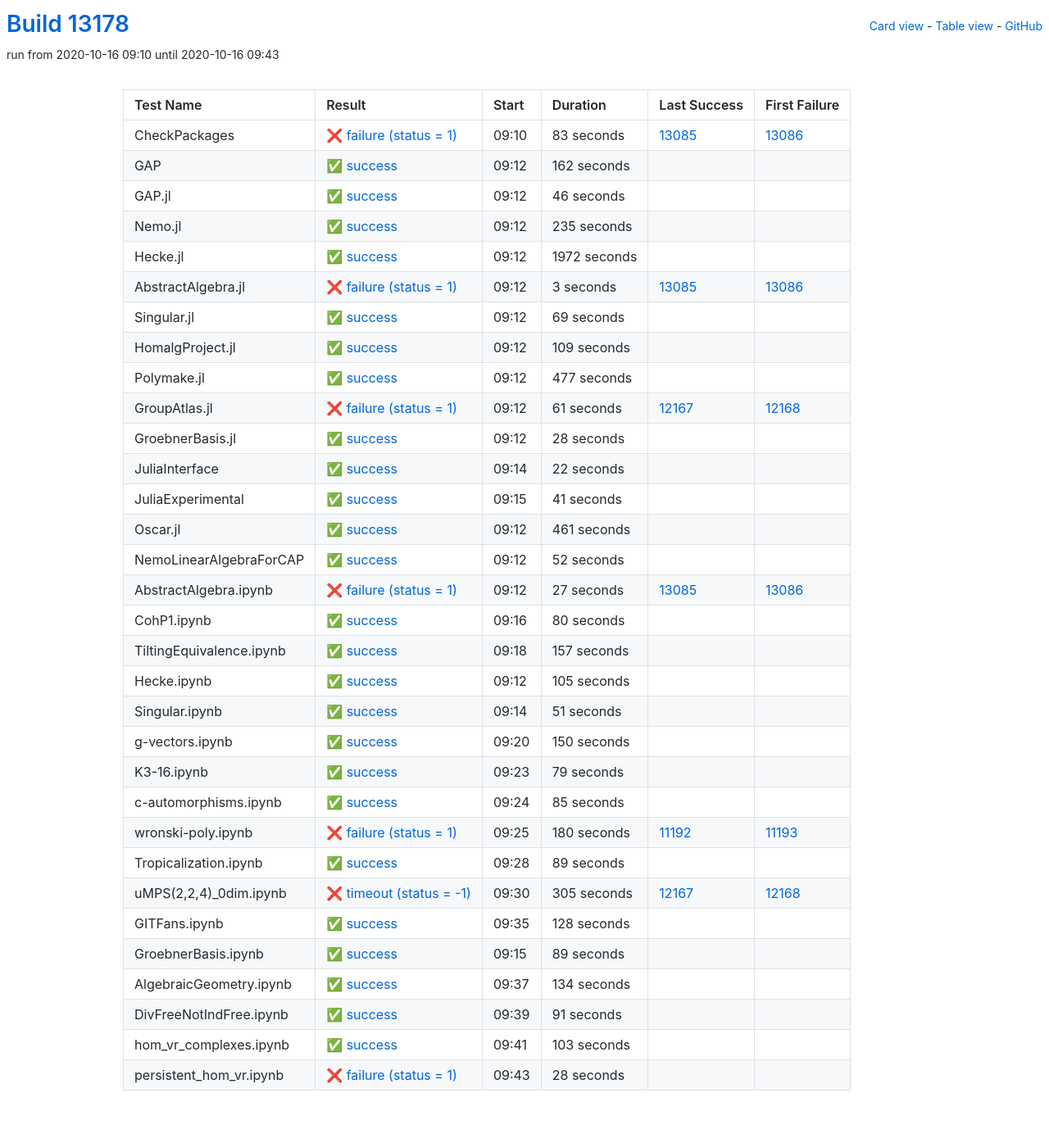
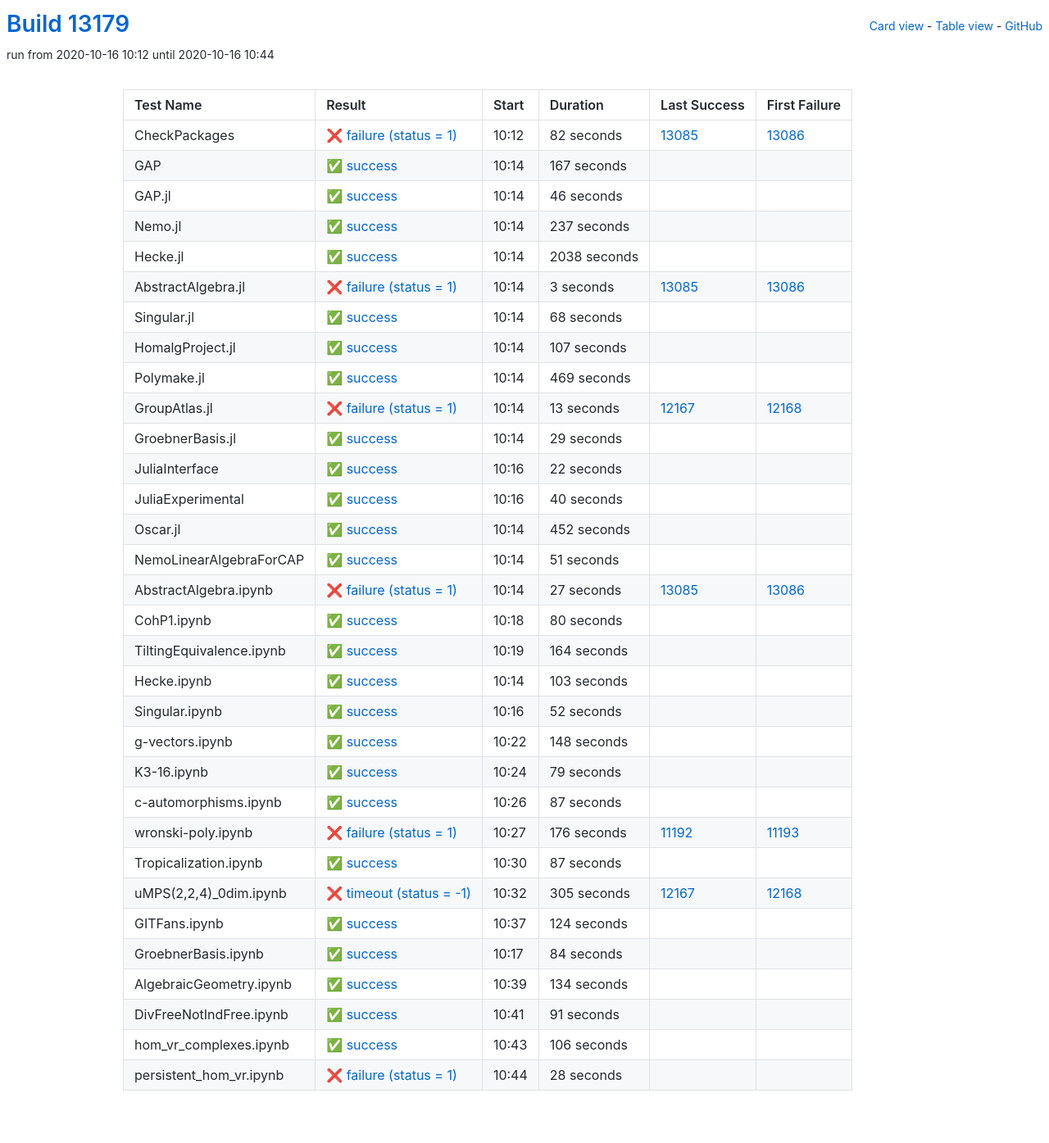
Before and after one commit to oscar-system/oscar-ci-status, a Jekyll site: the page built from table.html, in a window 1280 px wide. Shown: the whole page at 82% size. Built offline with Jekyll 4.4.1, drawn with Linux system fonts in a browser that asks for light colours.

Commit message:
Build #13179

```diff
--- a/_data/ci.yml
+++ b/_data/ci.yml
@@ -1,6 +1,6 @@
 ---
-build: 13178
-build_url: https://oscarci.mathematik.uni-kl.de/job/oscar/13178/
+build: 13179
+build_url: https://oscarci.mathematik.uni-kl.de/job/oscar/13179/
 job: oscar
 organization: oscar-system
 repo: oscar-ci-status
@@ -8,32 +8,32 @@
 tests:
 - name: CheckPackages
   id: checkpackages
-  log: https://oscarci.mathematik.uni-kl.de/job/oscar/13178/artifact/logs/build-13178/CheckPackages.log
-  start: 2020-10-16 09:10
+  log: https://oscarci.mathematik.uni-kl.de/job/oscar/13179/artifact/logs/build-13179/CheckPackages.log
+  start: 2020-10-16 10:12
   success: false
   exitcode: 1
   status: failure
-  duration: 83
+  duration: 82
   last_success: 13085
   last_success_url: https://oscarci.mathematik.uni-kl.de/job/oscar/13085/
   first_failure: 13086
   first_failure_url: https://oscarci.mathematik.uni-kl.de/job/oscar/13086/
 - name: GAP
   id: gap
-  log: https://oscarci.mathematik.uni-kl.de/job/oscar/13178/artifact/logs/build-13178/GAP.log
-  start: 2020-10-16 09:12
+  log: https://oscarci.mathematik.uni-kl.de/job/oscar/13179/artifact/logs/build-13179/GAP.log
+  start: 2020-10-16 10:14
   success: true
   exitcode: 0
   status: success
-  duration: 162
+  duration: 167
   last_success: false
   last_success_url:
   first_failure: false
   first_failure_url:
 - name: GAP.jl
   id: gap-jl
-  log: https://oscarci.mathematik.uni-kl.de/job/oscar/13178/artifact/logs/build-13178/GAP.jl.log
-  start: 2020-10-16 09:12
+  log: https://oscarci.mathematik.uni-kl.de/job/oscar/13179/artifact/logs/build-13179/GAP.jl.log
+  start: 2020-10-16 10:14
   success: true
   exitcode: 0
   status: success
@@ -44,32 +44,32 @@
   first_failure_url:
 - name: Nemo.jl
   id: nemo-jl
-  log: https://oscarci.mathematik.uni-kl.de/job/oscar/13178/artifact/logs/build-13178/Nemo.jl.log
-  start: 2020-10-16 09:12
+  log: https://oscarci.mathematik.uni-kl.de/job/oscar/13179/artifact/logs/build-13179/Nemo.jl.log
+  start: 2020-10-16 10:14
   success: true
   exitcode: 0
   status: success
-  duration: 235
+  duration: 237
   last_success: false
   last_success_url:
   first_failure: false
   first_failure_url:
 - name: Hecke.jl
   id: hecke-jl
-  log: https://oscarci.mathematik.uni-kl.de/job/oscar/13178/artifact/logs/build-13178/Hecke.jl.log
-  start: 2020-10-16 09:12
+  log: https://oscarci.mathematik.uni-kl.de/job/oscar/13179/artifact/logs/build-13179/Hecke.jl.log
+  start: 2020-10-16 10:14
   success: true
   exitcode: 0
   status: success
-  duration: 1972
+  duration: 2038
   last_success: false
   last_success_url:
   first_failure: false
   first_failure_url:
 - name: AbstractAlgebra.jl
   id: abstractalgebra-jl
-  log: https://oscarci.mathematik.uni-kl.de/job/oscar/13178/artifact/logs/build-13178/AbstractAlgebra.jl.log
-  start: 2020-10-16 09:12
+  log: https://oscarci.mathematik.uni-kl.de/job/oscar/13179/artifact/logs/build-13179/AbstractAlgebra.jl.log
+  start: 2020-10-16 10:14
   success: false
   exitcode: 1
   status: failure
@@ -80,68 +80,68 @@
   first_failure_url: https://oscarci.mathematik.uni-kl.de/job/oscar/13086/
 - name: Singular.jl
   id: singular-jl
-  log: https://oscarci.mathematik.uni-kl.de/job/oscar/13178/artifact/logs/build-13178/Singular.jl.log
-  start: 2020-10-16 09:12
+  log: https://oscarci.mathematik.uni-kl.de/job/oscar/13179/artifact/logs/build-13179/Singular.jl.log
+  start: 2020-10-16 10:14
   success: true
   exitcode: 0
   status: success
-  duration: 69
+  duration: 68
   last_success: false
   last_success_url:
   first_failure: false
   first_failure_url:
 - name: HomalgProject.jl
   id: homalgproject-jl
-  log: https://oscarci.mathematik.uni-kl.de/job/oscar/13178/artifact/logs/build-13178/HomalgProject.jl.log
-  start: 2020-10-16 09:12
+  log: https://oscarci.mathematik.uni-kl.de/job/oscar/13179/artifact/logs/build-13179/HomalgProject.jl.log
+  start: 2020-10-16 10:14
   success: true
   exitcode: 0
   status: success
-  duration: 109
+  duration: 107
   last_success: false
   last_success_url:
   first_failure: false
   first_failure_url:
 - name: Polymake.jl
   id: polymake-jl
-  log: https://oscarci.mathematik.uni-kl.de/job/oscar/13178/artifact/logs/build-13178/Polymake.jl.log
-  start: 2020-10-16 09:12
+  log: https://oscarci.mathematik.uni-kl.de/job/oscar/13179/artifact/logs/build-13179/Polymake.jl.log
+  start: 2020-10-16 10:14
   success: true
   exitcode: 0
   status: success
-  duration: 477
+  duration: 469
   last_success: false
   last_success_url:
   first_failure: false
   first_failure_url:
 - name: GroupAtlas.jl
   id: groupatlas-jl
-  log: https://oscarci.mathematik.uni-kl.de/job/oscar/13178/artifact/logs/build-13178/GroupAtlas.jl.log
-  start: 2020-10-16 09:12
+  log: https://oscarci.mathematik.uni-kl.de/job/oscar/13179/artifact/logs/build-13179/GroupAtlas.jl.log
+  start: 2020-10-16 10:14
   success: false
   exitcode: 1
   status: failure
-  duration: 61
+  duration: 13
   last_success: 12167
   last_success_url: https://oscarci.mathematik.uni-kl.de/job/oscar/12167/
   first_failure: 12168
   first_failure_url: https://oscarci.mathematik.uni-kl.de/job/oscar/12168/
 - name: GroebnerBasis.jl
   id: groebnerbasis-jl
-  log: https://oscarci.mathematik.uni-kl.de/job/oscar/13178/artifact/logs/build-13178/GroebnerBasis.jl.log
-  start: 2020-10-16 09:12
+  log: https://oscarci.mathematik.uni-kl.de/job/oscar/13179/artifact/logs/build-13179/GroebnerBasis.jl.log
+  start: 2020-10-16 10:14
   success: true
   exitcode: 0
   status: success
-  duration: 28
+  duration: 29
   last_success: false
   last_success_url:
   first_failure: false
   first_failure_url:
 - name: JuliaInterface
   id: juliainterface
-  log: https://oscarci.mathematik.uni-kl.de/job/oscar/13178/artifact/logs/build-13178/JuliaInterface.log
-  start: 2020-10-16 09:14
+  log: https://oscarci.mathematik.uni-kl.de/job/oscar/13179/artifact/logs/build-13179/JuliaInterface.log
+  start: 2020-10-16 10:16
   success: true
   exitcode: 0
   status: success
@@ -152,44 +152,44 @@
   first_failure_url:
 - name: JuliaExperimental
   id: juliaexperimental
-  log: https://oscarci.mathematik.uni-kl.de/job/oscar/13178/artifact/logs/build-13178/JuliaExperimental.log
-  start: 2020-10-16 09:15
+  log: https://oscarci.mathematik.uni-kl.de/job/oscar/13179/artifact/logs/build-13179/JuliaExperimental.log
+  start: 2020-10-16 10:16
   success: true
   exitcode: 0
   status: success
-  duration: 41
+  duration: 40
   last_success: false
   last_success_url:
   first_failure: false
   first_failure_url:
 - name: Oscar.jl
   id: oscar-jl
-  log: https://oscarci.mathematik.uni-kl.de/job/oscar/13178/artifact/logs/build-13178/Oscar.jl.log
-  start: 2020-10-16 09:12
+  log: https://oscarci.mathematik.uni-kl.de/job/oscar/13179/artifact/logs/build-13179/Oscar.jl.log
+  start: 2020-10-16 10:14
   success: true
   exitcode: 0
   status: success
-  duration: 461
+  duration: 452
   last_success: false
   last_success_url:
   first_failure: false
   first_failure_url:
 - name: NemoLinearAlgebraForCAP
   id: nemolinearalgebraforcap
-  log: https://oscarci.mathematik.uni-kl.de/job/oscar/13178/artifact/logs/build-13178/NemoLinearAlgebraForCAP.log
-  start: 2020-10-16 09:12
+  log: https://oscarci.mathematik.uni-kl.de/job/oscar/13179/artifact/logs/build-13179/NemoLinearAlgebraForCAP.log
+  start: 2020-10-16 10:14
   success: true
   exitcode: 0
   status: success
-  duration: 52
+  duration: 51
   last_success: false
   last_success_url:
   first_failure: false
   first_failure_url:
 - name: AbstractAlgebra.ipynb
   id: abstractalgebra-ipynb
-  log: https://oscarci.mathematik.uni-kl.de/job/oscar/13178/artifact/logs/build-13178/AbstractAlgebra.ipynb.log
-  start: 2020-10-16 09:12
+  log: https://oscarci.mathematik.uni-kl.de/job/oscar/13179/artifact/logs/build-13179/AbstractAlgebra.ipynb.log
+  start: 2020-10-16 10:14
   success: false
   exitcode: 1
   status: failure
@@ -200,8 +200,8 @@
   first_failure_url: https://oscarci.mathematik.uni-kl.de/job/oscar/13086/
 - name: CohP1.ipynb
   id: cohp1-ipynb
-  log: https://oscarci.mathematik.uni-kl.de/job/oscar/13178/artifact/logs/build-13178/CohP1.ipynb.log
-  start: 2020-10-16 09:16
+  log: https://oscarci.mathematik.uni-kl.de/job/oscar/13179/artifact/logs/build-13179/CohP1.ipynb.log
+  start: 2020-10-16 10:18
   success: true
   exitcode: 0
   status: success
@@ -212,56 +212,56 @@
   first_failure_url:
 - name: TiltingEquivalence.ipynb
   id: tiltingequivalence-ipynb
-  log: https://oscarci.mathematik.uni-kl.de/job/oscar/13178/artifact/logs/build-13178/TiltingEquivalence.ipynb.log
-  start: 2020-10-16 09:18
+  log: https://oscarci.mathematik.uni-kl.de/job/oscar/13179/artifact/logs/build-13179/TiltingEquivalence.ipynb.log
+  start: 2020-10-16 10:19
   success: true
   exitcode: 0
   status: success
-  duration: 157
+  duration: 164
   last_success: false
   last_success_url:
   first_failure: false
   first_failure_url:
 - name: Hecke.ipynb
   id: hecke-ipynb
-  log: https://oscarci.mathematik.uni-kl.de/job/oscar/13178/artifact/logs/build-13178/Hecke.ipynb.log
-  start: 2020-10-16 09:12
+  log: https://oscarci.mathematik.uni-kl.de/job/oscar/13179/artifact/logs/build-13179/Hecke.ipynb.log
+  start: 2020-10-16 10:14
   success: true
   exitcode: 0
   status: success
-  duration: 105
+  duration: 103
   last_success: false
   last_success_url:
   first_failure: false
   first_failure_url:
 - name: Singular.ipynb
   id: singular-ipynb
-  log: https://oscarci.mathematik.uni-kl.de/job/oscar/13178/artifact/logs/build-13178/Singular.ipynb.log
-  start: 2020-10-16 09:14
+  log: https://oscarci.mathematik.uni-kl.de/job/oscar/13179/artifact/logs/build-13179/Singular.ipynb.log
+  start: 2020-10-16 10:16
   success: true
   exitcode: 0
   status: success
-  duration: 51
+  duration: 52
   last_success: false
   last_success_url:
   first_failure: false
   first_failure_url:
 - name: g-vectors.ipynb
   id: g-vectors-ipynb
-  log: https://oscarci.mathematik.uni-kl.de/job/oscar/13178/artifact/logs/build-13178/g-vectors.ipynb.log
-  start: 2020-10-16 09:20
+  log: https://oscarci.mathematik.uni-kl.de/job/oscar/13179/artifact/logs/build-13179/g-vectors.ipynb.log
+  start: 2020-10-16 10:22
   success: true
   exitcode: 0
   status: success
-  duration: 150
+  duration: 148
   last_success: false
   last_success_url:
   first_failure: false
   first_failure_url:
 - name: K3-16.ipynb
   id: k3-16-ipynb
-  log: https://oscarci.mathematik.uni-kl.de/job/oscar/13178/artifact/logs/build-13178/K3-16.ipynb.log
-  start: 2020-10-16 09:23
+  log: https://oscarci.mathematik.uni-kl.de/job/oscar/13179/artifact/logs/build-13179/K3-16.ipynb.log
+  start: 2020-10-16 10:24
   success: true
   exitcode: 0
   status: success
@@ -272,44 +272,44 @@
   first_failure_url:
 - name: c-automorphisms.ipynb
   id: c-automorphisms-ipynb
-  log: https://oscarci.mathematik.uni-kl.de/job/oscar/13178/artifact/logs/build-13178/c-automorphisms.ipynb.log
-  start: 2020-10-16 09:24
+  log: https://oscarci.mathematik.uni-kl.de/job/oscar/13179/artifact/logs/build-13179/c-automorphisms.ipynb.log
+  start: 2020-10-16 10:26
   success: true
   exitcode: 0
   status: success
-  duration: 85
+  duration: 87
   last_success: false
   last_success_url:
   first_failure: false
   first_failure_url:
 - name: wronski-poly.ipynb
   id: wronski-poly-ipynb
-  log: https://oscarci.mathematik.uni-kl.de/job/oscar/13178/artifact/logs/build-13178/wronski-poly.ipynb.log
-  start: 2020-10-16 09:25
+  log: https://oscarci.mathematik.uni-kl.de/job/oscar/13179/artifact/logs/build-13179/wronski-poly.ipynb.log
+  start: 2020-10-16 10:27
   success: false
   exitcode: 1
   status: failure
-  duration: 180
+  duration: 176
   last_success: 11192
   last_success_url: https://oscarci.mathematik.uni-kl.de/job/oscar/11192/
   first_failure: 11193
   first_failure_url: https://oscarci.mathematik.uni-kl.de/job/oscar/11193/
 - name: Tropicalization.ipynb
   id: tropicalization-ipynb
-  log: https://oscarci.mathematik.uni-kl.de/job/oscar/13178/artifact/logs/build-13178/Tropicalization.ipynb.log
-  start: 2020-10-16 09:28
+  log: https://oscarci.mathematik.uni-kl.de/job/oscar/13179/artifact/logs/build-13179/Tropicalization.ipynb.log
+  start: 2020-10-16 10:30
   success: true
   exitcode: 0
   status: success
-  duration: 89
+  duration: 87
   last_success: false
   last_success_url:
   first_failure: false
   first_failure_url:
 - name: uMPS(2,2,4)_0dim.ipynb
   id: umps-2-2-4-0dim-ipynb
-  log: https://oscarci.mathematik.uni-kl.de/job/oscar/13178/artifact/logs/build-13178/uMPS-2-2-4-_0dim.ipynb.log
-  start: 2020-10-16 09:30
+  log: https://oscarci.mathematik.uni-kl.de/job/oscar/13179/artifact/logs/build-13179/uMPS-2-2-4-_0dim.ipynb.log
+  start: 2020-10-16 10:32
   success: false
   exitcode: -1
   status: timeout
@@ -320,32 +320,32 @@
   first_failure_url: https://oscarci.mathematik.uni-kl.de/job/oscar/12168/
 - name: GITFans.ipynb
   id: gitfans-ipynb
-  log: https://oscarci.mathematik.uni-kl.de/job/oscar/13178/artifact/logs/build-13178/GITFans.ipynb.log
-  start: 2020-10-16 09:35
+  log: https://oscarci.mathematik.uni-kl.de/job/oscar/13179/artifact/logs/build-13179/GITFans.ipynb.log
+  start: 2020-10-16 10:37
   success: true
   exitcode: 0
   status: success
-  duration: 128
+  duration: 124
   last_success: false
   last_success_url:
   first_failure: false
   first_failure_url:
 - name: GroebnerBasis.ipynb
   id: groebnerbasis-ipynb
-  log: https://oscarci.mathematik.uni-kl.de/job/oscar/13178/artifact/logs/build-13178/GroebnerBasis.ipynb.log
-  start: 2020-10-16 09:15
+  log: https://oscarci.mathematik.uni-kl.de/job/oscar/13179/artifact/logs/build-13179/GroebnerBasis.ipynb.log
+  start: 2020-10-16 10:17
   success: true
   exitcode: 0
   status: success
-  duration: 89
+  duration: 84
   last_success: false
   last_success_url:
   first_failure: false
   first_failure_url:
 - name: AlgebraicGeometry.ipynb
   id: algebraicgeometry-ipynb
-  log: https://oscarci.mathematik.uni-kl.de/job/oscar/13178/artifact/logs/build-13178/AlgebraicGeometry.ipynb.log
-  start: 2020-10-16 09:37
+  log: https://oscarci.mathematik.uni-kl.de/job/oscar/13179/artifact/logs/build-13179/AlgebraicGeometry.ipynb.log
+  start: 2020-10-16 10:39
   success: true
   exitcode: 0
   status: success
@@ -356,8 +356,8 @@
   first_failure_url:
 - name: DivFreeNotIndFree.ipynb
   id: divfreenotindfree-ipynb
-  log: https://oscarci.mathematik.uni-kl.de/job/oscar/13178/artifact/logs/build-13178/DivFreeNotIndFree.ipynb.log
-  start: 2020-10-16 09:39
+  log: https://oscarci.mathematik.uni-kl.de/job/oscar/13179/artifact/logs/build-13179/DivFreeNotIndFree.ipynb.log
+  start: 2020-10-16 10:41
   success: true
   exitcode: 0
   status: success
@@ -368,20 +368,20 @@
   first_failure_url:
 - name: hom_vr_complexes.ipynb
   id: hom-vr-complexes-ipynb
-  log: https://oscarci.mathematik.uni-kl.de/job/oscar/13178/artifact/logs/build-13178/hom_vr_complexes.ipynb.log
-  start: 2020-10-16 09:41
+  log: https://oscarci.mathematik.uni-kl.de/job/oscar/13179/artifact/logs/build-13179/hom_vr_complexes.ipynb.log
+  start: 2020-10-16 10:43
   success: true
   exitcode: 0
   status: success
-  duration: 103
+  duration: 106
   last_success: false
   last_success_url:
   first_failure: false
   first_failure_url:
 - name: persistent_hom_vr.ipynb
   id: persistent-hom-vr-ipynb
-  log: https://oscarci.mathematik.uni-kl.de/job/oscar/13178/artifact/logs/build-13178/persistent_hom_vr.ipynb.log
-  start: 2020-10-16 09:43
+  log: https://oscarci.mathematik.uni-kl.de/job/oscar/13179/artifact/logs/build-13179/persistent_hom_vr.ipynb.log
+  start: 2020-10-16 10:44
   success: false
   exitcode: 1
   status: failure
```
Also changed, not shown: README.md.
